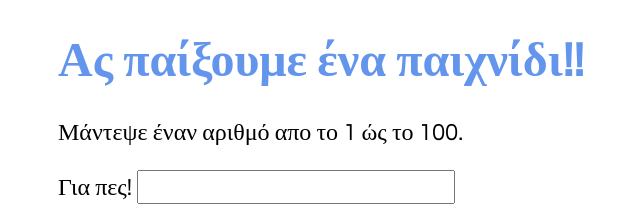
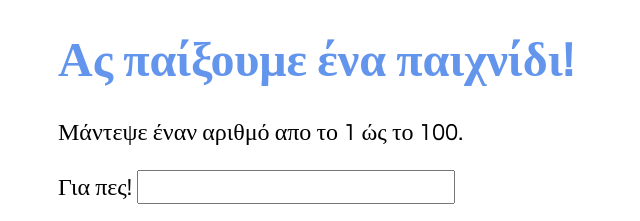
Before and after one commit to delbi76/000.MyProjects, a plain HTML site: page GuessTheNumberOnBrowser/index.html in a window 1280 px wide. Shown: the top 221 px of the page, 6-646 px from the left. Drawn offline with Linux system fonts and the light colour scheme.

Commit message:
Update index.html

```diff
--- a/GuessTheNumberOnBrowser/index.html
+++ b/GuessTheNumberOnBrowser/index.html
@@ -9,7 +9,7 @@
 </head>
 <body class="page-container">
   <main>
-    <h1>Ας παίξουμε ένα παιχνίδι!!</h1>
+    <h1>Ας παίξουμε ένα παιχνίδι!</h1>
     <p>Μάντεψε έναν αριθμό απο το 1 ώς το 100.</p>
     <div>
       <label>Για πες!</label>
```
